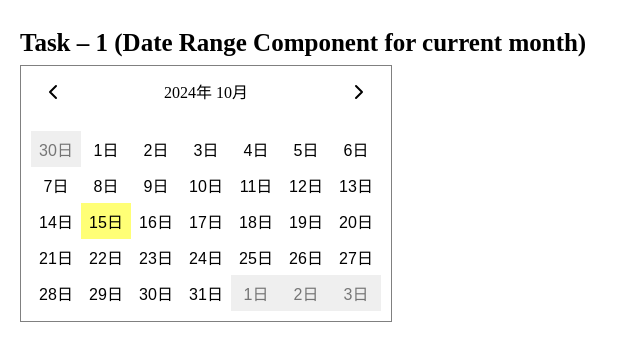
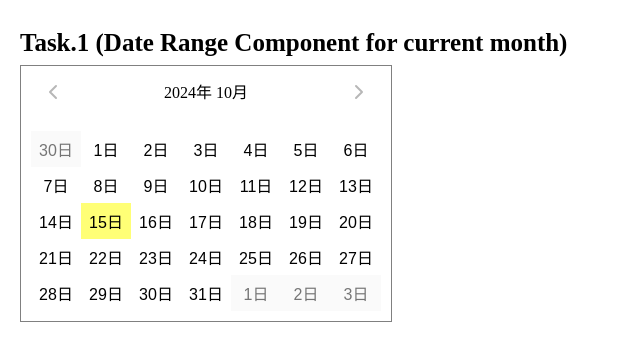
Before and after one commit to zim314/date-picker, a React (Vite) app: page / in a window 1280 px wide. Shown: the top 350 px of the page, without its empty margins (0-640 px from the left). Built offline with nearby package versions, Linux system fonts and the light colour scheme.

Commit message:
feat: complete task.1

```diff
--- a/src/App.tsx
+++ b/src/App.tsx
@@ -20,31 +20,40 @@ const App = () => {
     []
   );
 
-  const [task1Date, setTask1Date] = useState<SelectDate>({
+  const [selectDate, setSelectDate] = useState<SelectDate>({
     startDate: null,
     overDate: null,
   });
 
-  const handleTask1Date = (year: number, month: number, day: number) => {
-    const result = dateComparison([year, month, day], task1Date.startDate);
+  const getTask1Date = (year: number, month: number, day: number) => {
+    const result = dateComparison([year, month, day], toDay);
+    if (result !== 1)
+      setSelectDate((prev) => ({
+        ...prev,
+        startDate: [year, month, day],
+      }));
+  };
+
+  const getTask2Date = (year: number, month: number, day: number) => {
+    const result = dateComparison([year, month, day], selectDate.startDate);
 
     switch (result) {
       case -1: {
-        setTask1Date((prev) => ({
+        setSelectDate((prev) => ({
           startDate: [year, month, day],
           overDate: Array.isArray(prev.overDate) ? [...prev.overDate] : null,
         }));
         break;
       }
       case 0: {
-        setTask1Date({
+        setSelectDate({
           startDate: null,
           overDate: null,
         });
         break;
       }
       case 1: {
-        setTask1Date((prev) => ({
+        setSelectDate((prev) => ({
           startDate: Array.isArray(prev.startDate) ? [...prev.startDate] : null,
           overDate: [year, month, day],
         }));
@@ -57,19 +66,21 @@ const App = () => {
     <>
       <div className="app__container">
         <h3 className="app__question">
-          Task – 1 (Date Range Component for current month)
+          Task.1 (Date Range Component for current month)
         </h3>
         <DatePicker
           toDay={toDay}
-          selectDate={task1Date}
-          handleSelectDate={handleTask1Date}
+          selectDate={selectDate}
+          handleSelectDate={getTask1Date}
+          disabledSelectMonth
+          disableSelectionOfNonCurrentMonth
         />
         <div className="app__selectDate">
-          {task1Date.startDate && (
-            <p>已選擇日期 {changeDateFormat(task1Date.startDate)} </p>
+          {selectDate.startDate && (
+            <p>已選擇日期 {changeDateFormat(selectDate.startDate)} </p>
           )}
-          {task1Date.overDate && (
-            <p>&nbsp;到 {changeDateFormat(task1Date.overDate)}</p>
+          {selectDate.overDate && (
+            <p>&nbsp;到 {changeDateFormat(selectDate.overDate)}</p>
           )}
         </div>
       </div>
--- a/src/DatePicker/DaySelect.tsx
+++ b/src/DatePicker/DaySelect.tsx
@@ -5,6 +5,7 @@ interface Props {
   showDate: number[];
   selectDate: SelectDate;
   handleSelectDate: (year: number, month: number, day: number) => void;
+  disableSelectionOfNonCurrentMonth?: boolean;
 }
 
 const DaySelect = ({
@@ -12,6 +13,7 @@ const DaySelect = ({
   showDate,
   selectDate,
   handleSelectDate,
+  disableSelectionOfNonCurrentMonth,
 }: Props) => {
   const daysInMonth = new Date(showDate[0], showDate[1] + 1, 0).getDate();
   const daysInPrevMonth = new Date(showDate[0], showDate[1], 0).getDate();
@@ -50,6 +52,7 @@ const DaySelect = ({
             }
           `}
           onClick={() => handleSelectDate(showDate[0], showDate[1] - 1, day)}
+          disabled={disableSelectionOfNonCurrentMonth}
         >
           {day}日
         </button>
@@ -154,6 +157,7 @@ const DaySelect = ({
               onClick={() =>
                 handleSelectDate(showDate[0], showDate[1] + 1, index + 1)
               }
+              disabled={disableSelectionOfNonCurrentMonth}
             >
               {day}日
             </button>
--- a/src/DatePicker/Header.tsx
+++ b/src/DatePicker/Header.tsx
@@ -4,18 +4,27 @@ interface Props {
   showDate: number[];
   goToPreMonth: () => void;
   goToNextMonth: () => void;
+  disabled?: boolean;
 }
 
-const Header = ({ showDate, goToPreMonth, goToNextMonth }: Props) => {
+const Header = ({ showDate, goToPreMonth, goToNextMonth, disabled }: Props) => {
   return (
     <div className="datePicker__header">
-      <button className="datePicker__monthSelect" onClick={goToPreMonth}>
+      <button
+        className="datePicker__monthSelect"
+        onClick={goToPreMonth}
+        disabled={disabled}
+      >
         <ChevronLeft />
       </button>
       <p>
         {showDate[0]}年 {showDate[1] + 1}月
       </p>
-      <button className="datePicker__monthSelect" onClick={goToNextMonth}>
+      <button
+        className="datePicker__monthSelect"
+        onClick={goToNextMonth}
+        disabled={disabled}
+      >
         <ChevronRight />
       </button>
     </div>
--- a/src/DatePicker/index.tsx
+++ b/src/DatePicker/index.tsx
@@ -8,9 +8,17 @@ interface Props {
   toDay: number[];
   selectDate: SelectDate;
   handleSelectDate: (year: number, month: number, day: number) => void;
+  disabledSelectMonth?: boolean;
+  disableSelectionOfNonCurrentMonth?: boolean;
 }
 
-const Index = ({ toDay, selectDate, handleSelectDate }: Props) => {
+const Index = ({
+  toDay,
+  selectDate,
+  handleSelectDate,
+  disabledSelectMonth,
+  disableSelectionOfNonCurrentMonth,
+}: Props) => {
   const [showDate, setShowDate] = useState([toDay[0], toDay[1]]);
 
   const handleGoToPreMonth = () =>
@@ -31,12 +39,14 @@ const Index = ({ toDay, selectDate, handleSelectDate }: Props) => {
         showDate={showDate}
         goToPreMonth={handleGoToPreMonth}
         goToNextMonth={handleGoToNextMonth}
+        disabled={disabledSelectMonth}
       />
       <DaySelect
         toDay={toDay}
         showDate={showDate}
         selectDate={selectDate}
         handleSelectDate={handleSelectDate}
+        disableSelectionOfNonCurrentMonth={disableSelectionOfNonCurrentMonth}
       />
     </div>
   );
```
